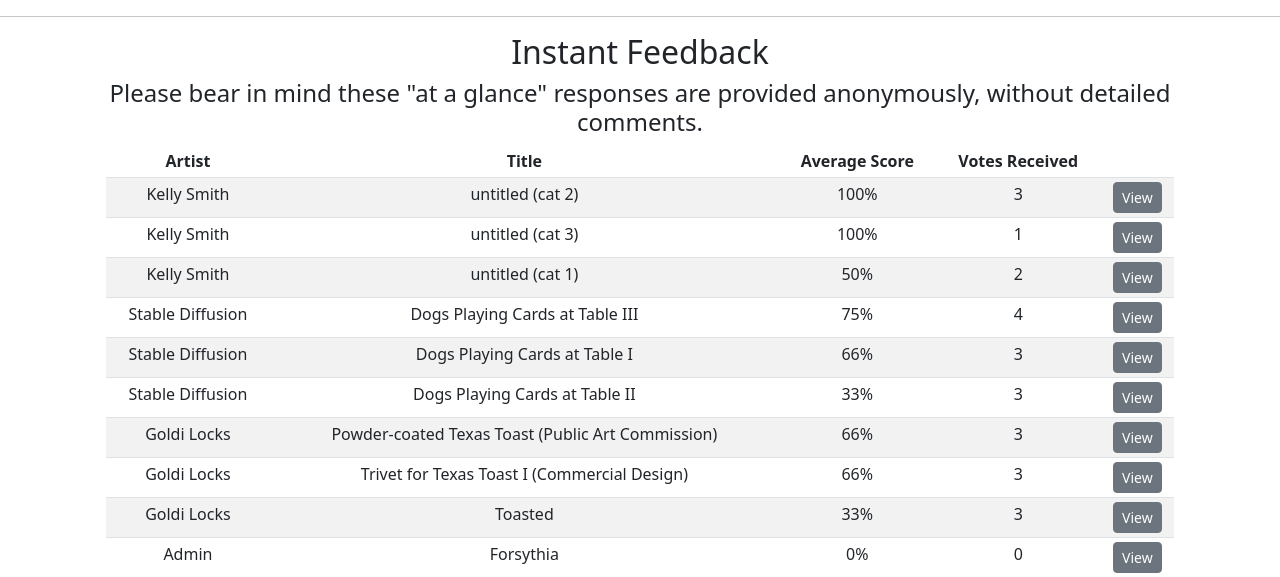
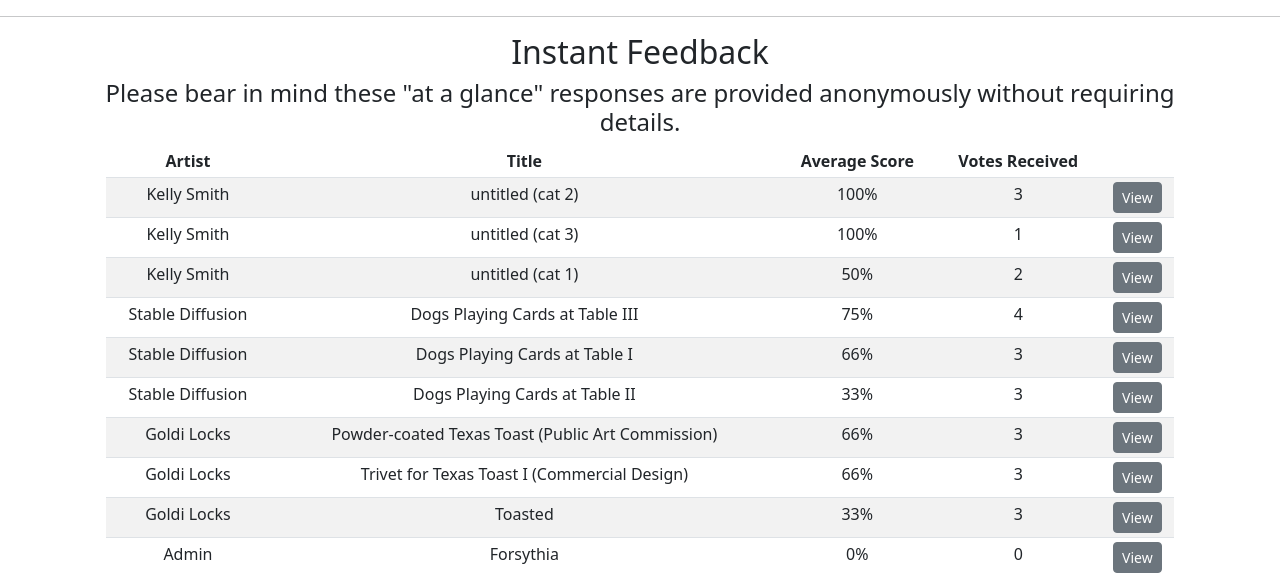
Before and after one commit to j-kincaid/crit-night-official, a Django app: page /artworks/results/ in a window 1280 px wide. Shown: the part 88-665 px from the top of the page. Run offline with Django 4.2, Linux system fonts and the light colour scheme; data comes from the database, SQL or seed files in the repository; both versions use the stored data as it was after the commit; parts of the project's set-up code (start-up, migrations or seed data) failed here and were passed over.

Commit message:
add artwork, votes

```diff
--- a/artworks/templates/artworks/results.html
+++ b/artworks/templates/artworks/results.html
@@ -4,7 +4,7 @@
 <div class ="container text-center">
 
   <h2>Instant Feedback</h2>
-  <h4>Please bear in mind these "at a glance" responses are provided anonymously, without detailed comments.</h4>
+  <h4>Please bear in mind these "at a glance" responses are provided anonymously without requiring details.</h4>
       <div class="container text-center">
           <div class="container">
               <table class="table table-sm table-striped">
--- a/panelists/templates/panelists/profiles.html
+++ b/panelists/templates/panelists/profiles.html
@@ -31,11 +31,12 @@
                             <p class="card-text"><small>{{profile.brief_bio|slice:"110"}}...</small></p>
                           </li>
 
-                        {% endif %}
+
                         <li>
                           <a href="{% url 'user-profile' profile.id %}" class="btn btn-secondary btn-sm">Participant Profile</a>
                         </li>
                       </ul>
+                      {% endif %}
                 </div>
               </div>
             {% endfor %}
```
Also changed, not shown: db.sqlite3, static/images/forsythia_MIt5UiU.jpg (added), static/images/profiles/martin_painter.jpg (added), static/images/profiles/martin_painter_t4wq0Hl.jpg (added), static/images/profiles/playwright_qmy5ryZ.jpg (added), static/images/watercolor1.jpg (added), static/images/watercolor1_QnBTFV0.jpg (added), 3 other files.
